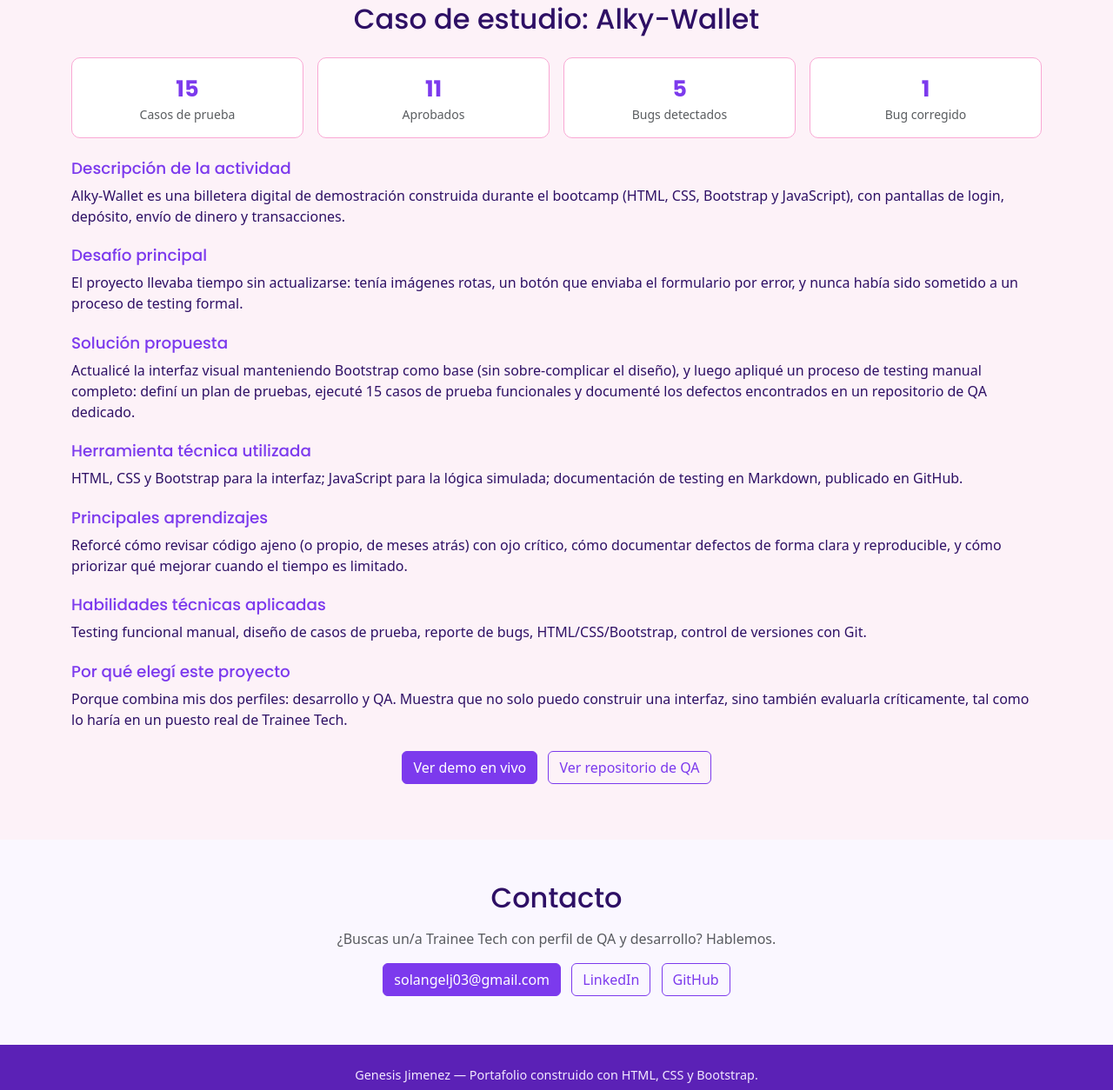
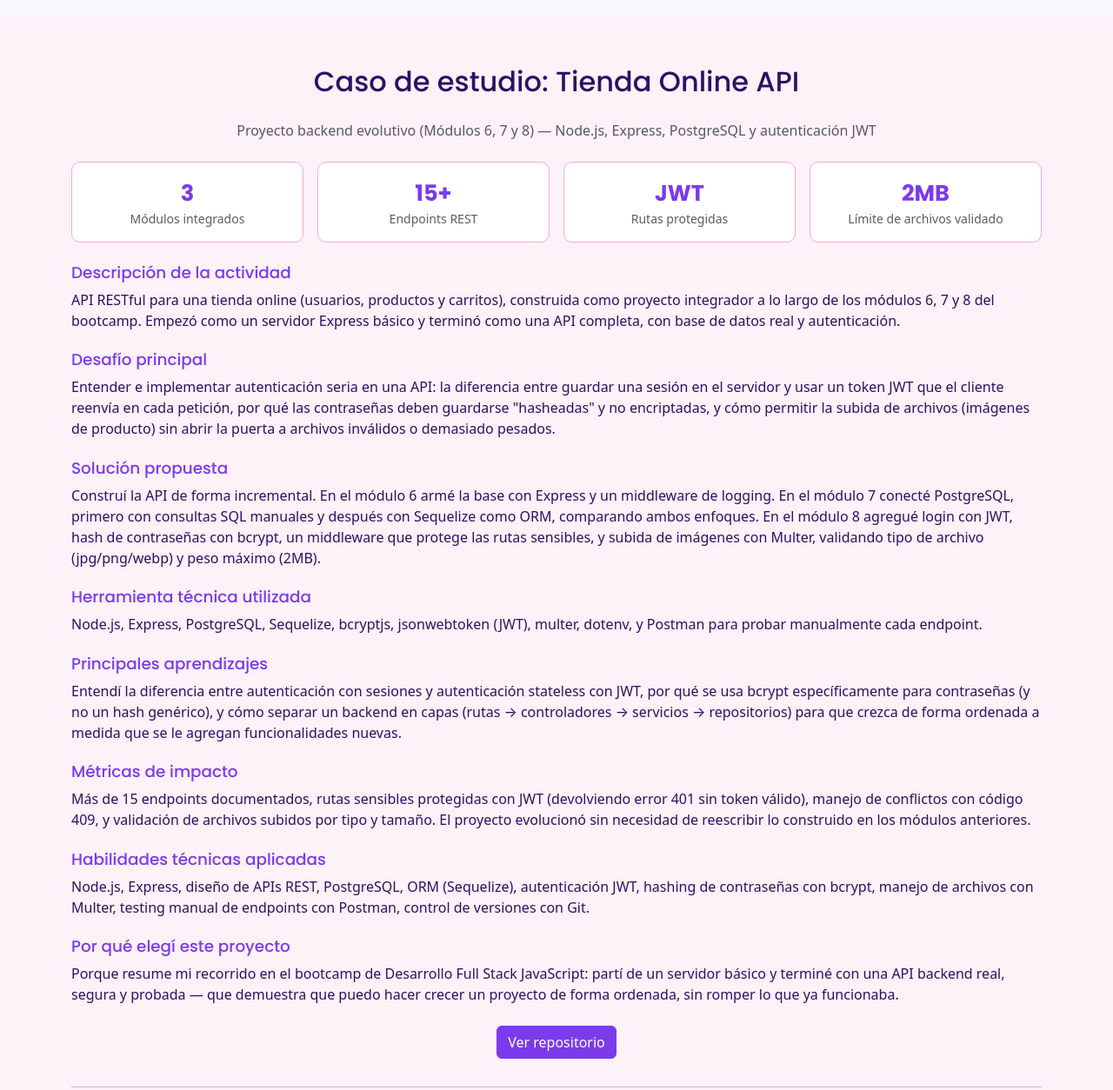
Before and after one commit to Genesis-Jimenez-QA/Genesis-Jimenez-QA.github.io, a plain HTML site: page index.html in a window 1280 px wide. Shown: the part 1288-2542 px from the top of the page at 87% size. Drawn offline with nearby package versions, Linux system fonts and the light colour scheme.

Commit message:
Add files via upload

```diff
--- a/index.html
+++ b/index.html
@@ -53,8 +53,9 @@
           <h1>Genesis Jimenez</h1>
           <p class="hero-tagline">QA Tester &amp; Desarrolladora en formación</p>
           <p class="text-muted">
-            Combino mi formación en testing con mis primeros pasos en desarrollo web, para construir
-            productos digitales cuidados de punta a punta: desde la interfaz hasta la calidad del código.
+            Trainee en Desarrollo Full Stack JavaScript (Node.js, Express, PostgreSQL), con formación
+            previa como QA Tester. Construyo productos digitales cuidando tanto la lógica del backend
+            como la calidad del resultado final.
           </p>
           <div class="mt-3">
             <a href="https://github.com/Genesis-Jimenez-QA" target="_blank" rel="noreferrer"
@@ -103,22 +104,34 @@
       <h2 class="text-center mb-5">Proyectos</h2>
       <div class="row g-4">
 
-        <div class="col-12 col-md-4">
+        <div class="col-12 col-md-6 col-lg-3">
           <div class="card card-proyecto p-3">
             <div class="card-body">
+              <h3 class="h5">Tienda Online API</h3>
+              <p class="text-muted">API backend con Node.js, Express, PostgreSQL, Sequelize y autenticación
+                JWT. Proyecto final integrador de 3 módulos del bootcamp.</p>
+              <a href="https://github.com/Genesis-Jimenez-QA/abp-m7-m8" target="_blank" rel="noreferrer"
+                class="btn btn-primary btn-sm mb-2">Ver código</a>
+              <a href="#caso-estudio" class="btn btn-outline-primary btn-sm mb-2">Caso de estudio ↓</a>
+            </div>
+          </div>
+        </div>
+
+        <div class="col-12 col-md-6 col-lg-3">
+          <div class="card card-proyecto acento-rosa p-3">
+            <div class="card-body">
               <h3 class="h5">Alky-Wallet</h3>
-              <p class="text-muted">Billetera digital de demostración (HTML, CSS, Bootstrap, JS). Incluye
+              <p class="text-muted">Billetera digital de demostración (HTML, CSS, Bootstrap, JS), con
                 proceso de testing QA aplicado por mí misma.</p>
               <a href="https://genesis-jimenez-qa.github.io/abp-m2/" target="_blank" rel="noreferrer"
                 class="btn btn-primary btn-sm mb-2">Ver demo</a>
               <a href="https://github.com/Genesis-Jimenez-QA/abp-m2" target="_blank" rel="noreferrer"
                 class="btn btn-outline-primary btn-sm mb-2">Ver código</a>
-              <a href="#caso-estudio" class="btn btn-outline-primary btn-sm mb-2">Caso de estudio ↓</a>
             </div>
           </div>
         </div>
 
-        <div class="col-12 col-md-4">
+        <div class="col-12 col-md-6 col-lg-3">
           <div class="card card-proyecto acento-rosa p-3">
             <div class="card-body">
               <h3 class="h5">TaskFlow</h3>
@@ -130,7 +143,7 @@
           </div>
         </div>
 
-        <div class="col-12 col-md-4">
+        <div class="col-12 col-md-6 col-lg-3">
           <div class="card card-proyecto acento-rosa p-3">
             <div class="card-body">
               <h3 class="h5">Calculadora de IVA</h3>
@@ -149,69 +162,95 @@
   <!-- CASO DE ESTUDIO -->
   <section id="caso-estudio" class="seccion-suave">
     <div class="container caso-estudio">
-      <h2 class="text-center mb-4">Caso de estudio: Alky-Wallet</h2>
+      <h2 class="text-center mb-4">Caso de estudio: Tienda Online API</h2>
+      <p class="text-center text-muted mb-4">Proyecto backend evolutivo (Módulos 6, 7 y 8) — Node.js, Express, PostgreSQL y autenticación JWT</p>
 
       <div class="row g-3 mb-4">
         <div class="col-6 col-md-3">
           <div class="stat-box">
-            <div class="numero">15</div>
-            <div class="text-muted small">Casos de prueba</div>
+            <div class="numero">3</div>
+            <div class="text-muted small">Módulos integrados</div>
           </div>
         </div>
         <div class="col-6 col-md-3">
           <div class="stat-box">
-            <div class="numero">11</div>
-            <div class="text-muted small">Aprobados</div>
+            <div class="numero">15+</div>
+            <div class="text-muted small">Endpoints REST</div>
           </div>
         </div>
         <div class="col-6 col-md-3">
           <div class="stat-box">
-            <div class="numero">5</div>
-            <div class="text-muted small">Bugs detectados</div>
+            <div class="numero">JWT</div>
+            <div class="text-muted small">Rutas protegidas</div>
           </div>
         </div>
         <div class="col-6 col-md-3">
           <div class="stat-box">
-            <div class="numero">1</div>
-            <div class="text-muted small">Bug corregido</div>
+            <div class="numero">2MB</div>
+            <div class="text-muted small">Límite de archivos validado</div>
           </div>
         </div>
       </div>
 
       <h3>Descripción de la actividad</h3>
-      <p>Alky-Wallet es una billetera digital de demostración construida durante el bootcamp (HTML, CSS,
-        Bootstrap y JavaScript), con pantallas de login, depósito, envío de dinero y transacciones.</p>
+      <p>API RESTful para una tienda online (usuarios, productos y carritos), construida como proyecto
+        integrador a lo largo de los módulos 6, 7 y 8 del bootcamp. Empezó como un servidor Express básico
+        y terminó como una API completa, con base de datos real y autenticación.</p>
 
       <h3>Desafío principal</h3>
-      <p>El proyecto llevaba tiempo sin actualizarse: tenía imágenes rotas, un botón que enviaba el
-        formulario por error, y nunca había sido sometido a un proceso de testing formal.</p>
+      <p>Entender e implementar autenticación seria en una API: la diferencia entre guardar una sesión en
+        el servidor y usar un token JWT que el cliente reenvía en cada petición, por qué las contraseñas
+        deben guardarse "hasheadas" y no encriptadas, y cómo permitir la subida de archivos (imágenes de
+        producto) sin abrir la puerta a archivos inválidos o demasiado pesados.</p>
 
       <h3>Solución propuesta</h3>
-      <p>Actualicé la interfaz visual manteniendo Bootstrap como base (sin sobre-complicar el diseño), y
-        luego apliqué un proceso de testing manual completo: definí un plan de pruebas, ejecuté 15 casos de
-        prueba funcionales y documenté los defectos encontrados en un repositorio de QA dedicado.</p>
+      <p>Construí la API de forma incremental. En el módulo 6 armé la base con Express y un middleware de
+        logging. En el módulo 7 conecté PostgreSQL, primero con consultas SQL manuales y después con
+        Sequelize como ORM, comparando ambos enfoques. En el módulo 8 agregué login con JWT, hash de
+        contraseñas con bcrypt, un middleware que protege las rutas sensibles, y subida de imágenes con
+        Multer, validando tipo de archivo (jpg/png/webp) y peso máximo (2MB).</p>
 
       <h3>Herramienta técnica utilizada</h3>
-      <p>HTML, CSS y Bootstrap para la interfaz; JavaScript para la lógica simulada; documentación de
-        testing en Markdown, publicado en GitHub.</p>
+      <p>Node.js, Express, PostgreSQL, Sequelize, bcryptjs, jsonwebtoken (JWT), multer, dotenv, y Postman
+        para probar manualmente cada endpoint.</p>
 
       <h3>Principales aprendizajes</h3>
-      <p>Reforcé cómo revisar código ajeno (o propio, de meses atrás) con ojo crítico, cómo documentar
-        defectos de forma clara y reproducible, y cómo priorizar qué mejorar cuando el tiempo es limitado.</p>
+      <p>Entendí la diferencia entre autenticación con sesiones y autenticación stateless con JWT, por qué
+        se usa bcrypt específicamente para contraseñas (y no un hash genérico), y cómo separar un backend
+        en capas (rutas → controladores → servicios → repositorios) para que crezca de forma ordenada a
+        medida que se le agregan funcionalidades nuevas.</p>
+
+      <h3>Métricas de impacto</h3>
+      <p>Más de 15 endpoints documentados, rutas sensibles protegidas con JWT (devolviendo error 401 sin
+        token válido), manejo de conflictos con código 409, y validación de archivos subidos por tipo y
+        tamaño. El proyecto evolucionó sin necesidad de reescribir lo construido en los módulos anteriores.</p>
 
       <h3>Habilidades técnicas aplicadas</h3>
-      <p>Testing funcional manual, diseño de casos de prueba, reporte de bugs, HTML/CSS/Bootstrap, control
-        de versiones con Git.</p>
+      <p>Node.js, Express, diseño de APIs REST, PostgreSQL, ORM (Sequelize), autenticación JWT, hashing de
+        contraseñas con bcrypt, manejo de archivos con Multer, testing manual de endpoints con Postman,
+        control de versiones con Git.</p>
 
       <h3>Por qué elegí este proyecto</h3>
-      <p>Porque combina mis dos perfiles: desarrollo y QA. Muestra que no solo puedo construir una
-        interfaz, sino también evaluarla críticamente, tal como lo haría en un puesto real de Trainee Tech.</p>
+      <p>Porque resume mi recorrido en el bootcamp de Desarrollo Full Stack JavaScript: partí de un
+        servidor básico y terminé con una API backend real, segura y probada — que demuestra que puedo
+        hacer crecer un proyecto de forma ordenada, sin romper lo que ya funcionaba.</p>
 
       <div class="text-center mt-4">
-        <a href="https://genesis-jimenez-qa.github.io/abp-m2/" target="_blank" rel="noreferrer"
-          class="btn btn-primary me-2 mb-2">Ver demo en vivo</a>
+        <a href="https://github.com/Genesis-Jimenez-QA/abp-m7-m8" target="_blank" rel="noreferrer"
+          class="btn btn-primary mb-2">Ver repositorio</a>
+      </div>
+
+      <hr class="my-4">
+
+      <div class="text-center">
+        <h3 class="h5">🔎 Un plus: validación QA</h3>
+        <p class="text-muted">
+          Además del desarrollo, aplico mi formación como QA Tester para validar mi propio trabajo. Un
+          ejemplo aplicado a otro proyecto (Alky-Wallet): plan de pruebas, 15 casos de prueba funcionales
+          y 5 defectos documentados. Es un plus que me diferencia como perfil junior.
+        </p>
         <a href="https://github.com/Genesis-Jimenez-QA/QA-Alky-Wallet" target="_blank" rel="noreferrer"
-          class="btn btn-outline-primary mb-2">Ver repositorio de QA</a>
+          class="btn btn-outline-primary btn-sm mb-2">Ver repositorio de QA</a>
       </div>
     </div>
   </section>
@@ -220,7 +259,7 @@
   <section id="contacto" class="py-5">
     <div class="container text-center">
       <h2 class="mb-3">Contacto</h2>
-      <p class="text-muted">¿Buscas un/a Trainee Tech con perfil de QA y desarrollo? Hablemos.</p>
+      <p class="text-muted">¿Buscas un/a Trainee Tech con perfil de desarrollo y QA? Hablemos.</p>
       <a href="mailto:solangelj03@gmail.com" class="btn btn-primary me-2 mb-2">solangelj03@gmail.com</a>
       <a href="https://www.linkedin.com/in/genesisjimenezt/" target="_blank" rel="noreferrer"
         class="btn btn-outline-primary me-2 mb-2">LinkedIn</a>
```
